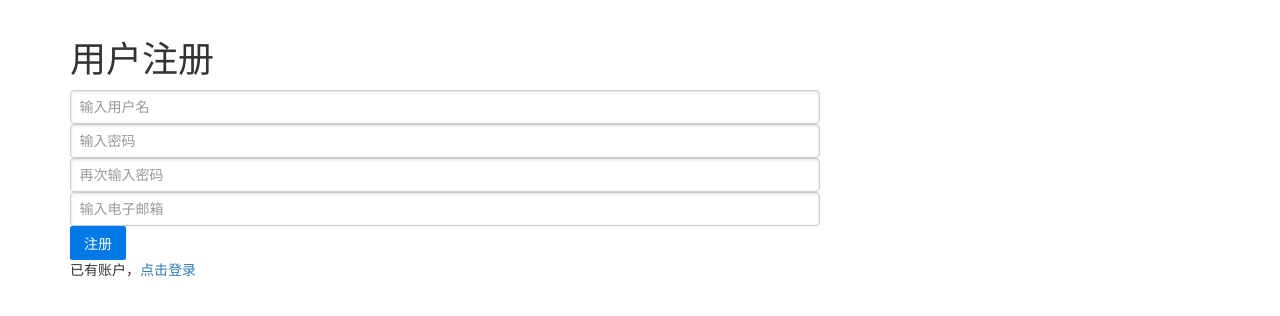
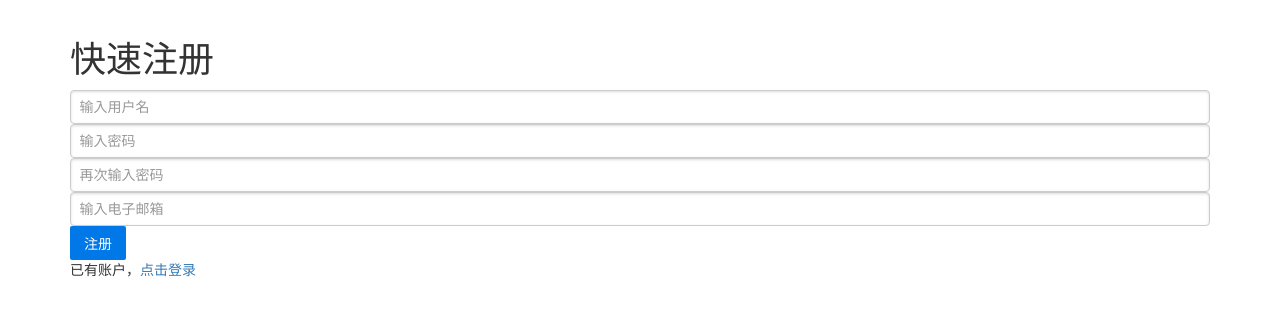
Before and after one commit to zjryan/forum, a Python web app: template app/templates/register.html in a window 1280 px wide. Shown: the part 52-368 px from the top of the page. Run offline with Jinja, Linux system fonts and the light colour scheme; the template is opened without the code that fills it, so the values that code supplies are empty; some libraries are stand-ins or nearby versions.

```diff
--- a/app/static/style.css
+++ b/app/static/style.css
@@ -3,67 +3,61 @@
     background-color: #0664c2;
     border-color: #E7E7E7;
 }
+
 /* title */
 .navbar-default .navbar-brand {
     color: #f2f2f2;
 }
+
 .navbar-default .navbar-brand:hover,
 .navbar-default .navbar-brand:focus {
     color: white;
 }
+
 /* link */
 .navbar-default .navbar-nav > li > a {
     color: #f2f2f2;
 }
+
 .navbar-default .navbar-nav > li > a:hover,
 .navbar-default .navbar-nav > li > a:focus {
     color: white;
 }
+
 .navbar-default .navbar-nav > .active > a,
 .navbar-default .navbar-nav > .active > a:hover,
 .navbar-default .navbar-nav > .active > a:focus {
     color: #555;
     background-color: #E7E7E7;
 }
+
 .navbar-default .navbar-nav > .open > a,
 .navbar-default .navbar-nav > .open > a:hover,
 .navbar-default .navbar-nav > .open > a:focus {
     color: white;
     background-color: #095fb3;
 }
+
 /* caret */
 .navbar-default .navbar-nav > .dropdown > a .caret {
     border-top-color: #777;
     border-bottom-color: #777;
 }
+
 .navbar-default .navbar-nav > .dropdown > a:hover .caret,
 .navbar-default .navbar-nav > .dropdown > a:focus .caret {
     border-top-color: #333;
     border-bottom-color: #333;
 }
+
 .navbar-default .navbar-nav > .open > a .caret,
 .navbar-default .navbar-nav > .open > a:hover .caret,
 .navbar-default .navbar-nav > .open > a:focus .caret {
     border-top-color: #555;
     border-bottom-color: #555;
 }
-/* mobile version */
-.navbar-default .navbar-toggle {
-    border-color: #DDD;
+
+.center-block {
+    margin.left: auto;
+    margin.right: auto;
 }
-.navbar-default .navbar-toggle:hover,
-.navbar-default .navbar-toggle:focus {
-    background-color: #DDD;
-}
-.navbar-default .navbar-toggle .icon-bar {
-    background-color: #CCC;
-}
-@media (max-width: 767px) {
-    .navbar-default .navbar-nav .open .dropdown-menu > li > a {
-        color: #777;
-    }
-    .navbar-default .navbar-nav .open .dropdown-menu > li > a:hover,
-    .navbar-default .navbar-nav .open .dropdown-menu > li > a:focus {
-        color: #333;
-    }
-}
--- a/app/templates/base.html
+++ b/app/templates/base.html
@@ -57,15 +57,17 @@
             </div>
             {% block page_side %}
             <div class="col-md-4">
-                <img class="img-rounded" alt="140x140" src="../static/img/default_img.png" />
+                {% if current_user is not none %}
+                <img class="img-rounded center-block" alt="140x140" src="../static/img/default_img.png" />
                 <div class="row">
-                    <div class="col-md-4">
+                    <div class="col-md-4 center-block">
                     关注了<br>0 人</div>
-                    <div class="col-md-4">
+                    <div class="col-md-4 center-block">
                     关注者<br>0 人</div>
                     <div class="col-md-4">
                     </div>
                 </div>
+                {% endif %}
                 <div class="row">
                     <div class="col-md-12">
                         <h3>所有频道</h3>
--- a/app/templates/index.html
+++ b/app/templates/index.html
@@ -3,7 +3,9 @@
 {% block title %} 首页 {% endblock %}
 
 {% block page_content %}
-    <h1>欢迎，{{ current_user.username }}</h1>
+    {% if current_user is not none %}
+        <h1>欢迎，{{ current_user.username }}</h1>
+    {% endif %}
     <h3>最新帖子</h3>
     {% for p in posts %}
         <p>{{ p.id }}. {{ p.content }}</p>
--- a/app/templates/register.html
+++ b/app/templates/register.html
@@ -2,8 +2,9 @@
 
 {% block title %}用户注册{% endblock %}
 
-{% block page_content %}
-    <h1>用户注册</h1>
+{% block content %}
+    <div class="container center-block">
+        <h1>快速注册</h1>
         <form class="pure-form" action="/register" method="POST">
             <input name="username" class="form-control" placeholder="输入用户名" />
             <br>
@@ -14,9 +15,7 @@
             <input name="email" class="form-control" placeholder="输入电子邮箱" />
             <br>
             <button class="pure-button pure-button-primary" type="submit">注册</button>
+            <p>已有账户，<a href="/login">点击登录</a></p>
         </form>
-    <p>已有账户，<a href="/login">点击登录</a></p>
+    </div>
 {% endblock %}
-
-{% block page_side %}
-{% endblock %}
```
Also changed, not shown: app/models/models.db. Lines whose indentation alone changed are shown as unchanged.
